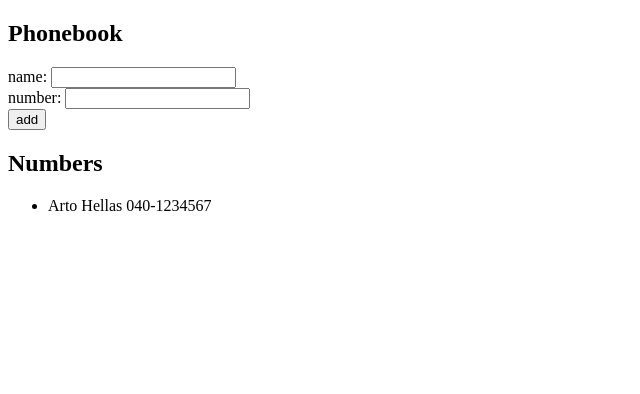
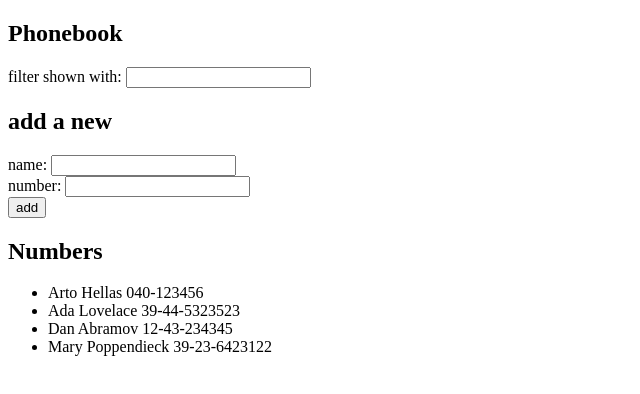
Before and after one commit to leoaliaga10/fullstackopen, a React (Vite) app in the folder part2/phonebook/: page / in a window 1280 px wide. Shown: the top 394 px of the page, without its empty margins (0-640 px from the left). Built offline with nearby package versions, Linux system fonts and the light colour scheme.

Commit message:
Commit of exercise 2.9

```diff
--- a/part2/phonebook/src/App.jsx
+++ b/part2/phonebook/src/App.jsx
@@ -2,10 +2,14 @@ import { useState } from "react";
 
 const App = () => {
   const [persons, setPersons] = useState([
-    { name: "Arto Hellas", phone: "040-1234567" },
+    { name: "Arto Hellas", phone: "040-123456", id: 1 },
+    { name: "Ada Lovelace", phone: "39-44-5323523", id: 2 },
+    { name: "Dan Abramov", phone: "12-43-234345", id: 3 },
+    { name: "Mary Poppendieck", phone: "39-23-6423122", id: 4 },
   ]);
   const [newName, setNewName] = useState("");
   const [newPhone, setNewPhone] = useState("");
+  const [textFind, setTextFind] = useState("");
 
   const addName = (event) => {
     event.preventDefault();
@@ -13,7 +17,6 @@ const App = () => {
       name: newName,
       phone: newPhone,
     };
-    console.log(nameObject);
 
     //..................
     let pivot = false;
@@ -37,6 +40,18 @@ const App = () => {
     setNewPhone(event.target.value);
   };
 
+  const handleFindChange = (event) => {
+    setTextFind(event.target.value);
+  };
+
+  function filtrarPorNombre(text) {
+    const textoEnMinusculas = text.toLowerCase();
+    return persons.filter((person) =>
+      person.name.toLowerCase().includes(textoEnMinusculas)
+    );
+  }
+  const resultadoFiltro = filtrarPorNombre(textFind);
+
   const Persons = ({ names, phones }) => {
     return (
       <li>
@@ -48,6 +63,11 @@ const App = () => {
   return (
     <div>
       <h2>Phonebook</h2>
+      <div>
+        filter shown with:{" "}
+        <input value={textFind} onChange={handleFindChange} />
+      </div>
+      <h2>add a new</h2>
       <form onSubmit={addName}>
         <div>
           name: <input value={newName} onChange={handleNameChange} />
@@ -61,7 +81,7 @@ const App = () => {
       </form>
       <h2>Numbers</h2>
       <ul>
-        {persons.map((persona, index) => (
+        {resultadoFiltro.map((persona, index) => (
           <Persons key={index} names={persona.name} phones={persona.phone} />
         ))}
       </ul>
```
